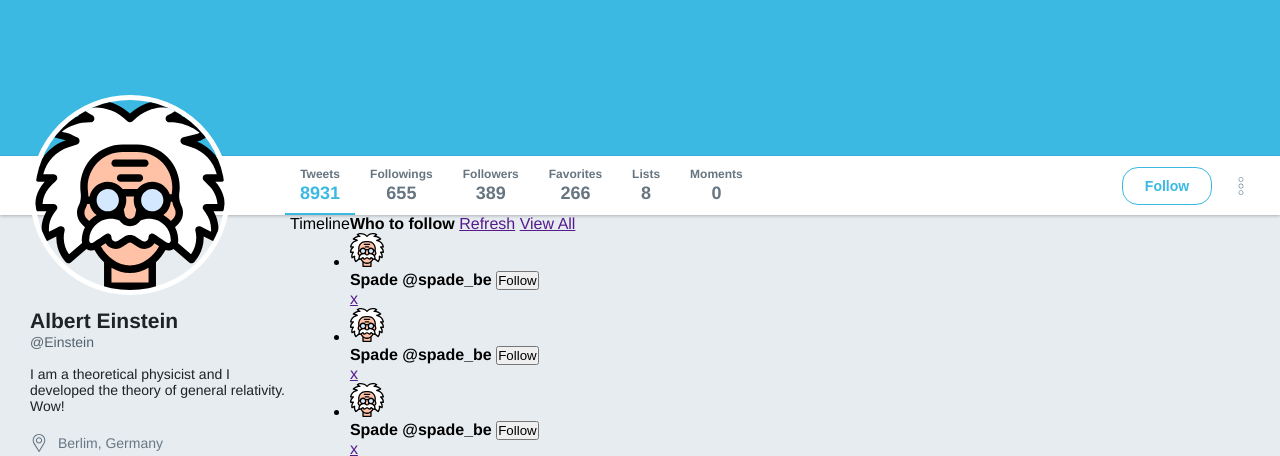
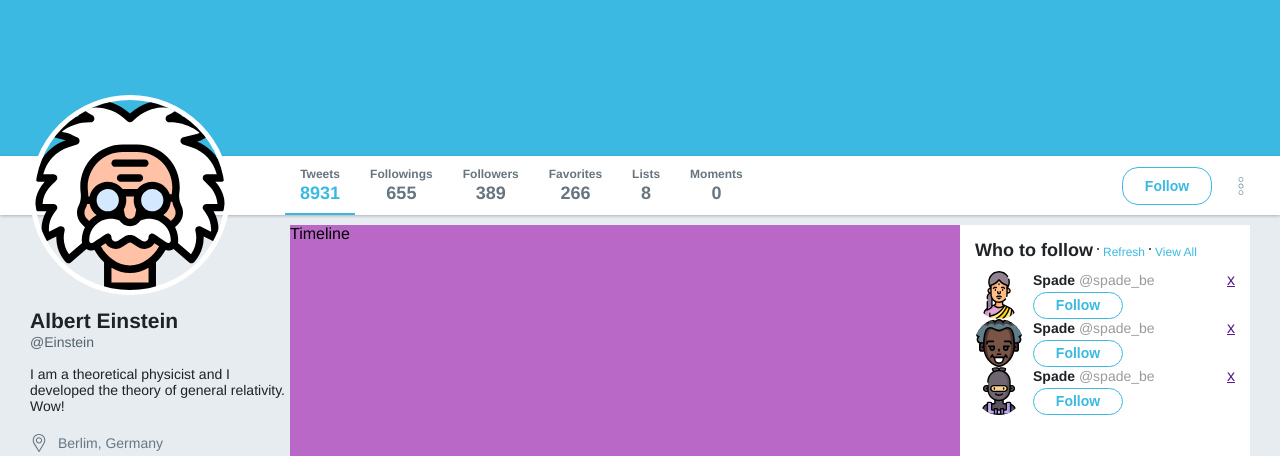
Before and after one commit to alexgomesnet3/twitter-flexbox, a plain HTML site: page index.html in a window 1280 px wide. Shown: the part 270-726 px from the top of the page. Drawn offline with Linux system fonts and the light colour scheme.

Commit message:
Working in profile info component

```diff
--- a/index.html
+++ b/index.html
@@ -133,7 +133,7 @@
           <ul>
             <li>
               <div class="profile">
-                <img src="./images/einstein.svg" alt="Einstein Avatar" width="34px">
+                <img src="./images/hindi_woman.svg" alt="My friend Hindi" >
                 <div class="info">
                   <strong>Spade <span>@spade_be</span></strong>
                   <button>Follow</button>
@@ -143,7 +143,7 @@
             </li>
             <li>
               <div class="profile">
-                <img src="./images/einstein.svg" alt="Einstein Avatar" width="34px">
+                <img src="./images/black_man.svg" alt="My friend" >
                 <div class="info">
                   <strong>Spade <span>@spade_be</span></strong>
                   <button>Follow</button>
@@ -153,7 +153,7 @@
             </li>
             <li>
               <div class="profile">
-                <img src="./images/einstein.svg" alt="Einstein Avatar" width="34px">
+                <img src="./images/ninja_avatar.svg" alt="Ninja friend" >
                 <div class="info">
                   <strong>Spade <span>@spade_be</span></strong>
                   <button>Follow</button>
--- a/style.css
+++ b/style.css
@@ -319,6 +319,102 @@ div.wrapper-content aside.profile .pictures ul li {
   margin: 0 5px 5px 0;
 }
 
-div.wrapper-content aside.widgets {
+div.wrapper-content .timeline {
+  flex: 1;
+  background: #ba68c8;
+  margin-top: 10px;
+}
+
+div.wrapper-content aside.widgtes {
   width: 290px;
+  margin-top: 10px;
 }
+
+div.wrapper-content aside.widgtes .widget {
+  background: #fff;
+  padding: 15px;
+}
+
+div.wrapper-content aside.widgtes .widget .title {
+  display: flex;
+  align-items: baseline;
+}
+
+div.wrapper-content aside.widgtes .widget .title strong {
+  font-size: 18px;
+  color: #1f2226;
+}
+
+div.wrapper-content aside.widgtes .widget .title a {
+  font-size: 12px;
+  color: #3bb9e3;
+  text-decoration: none;
+  position: relative;
+  padding-left: 10px;
+}
+
+div.wrapper-content aside.widgtes .widget .title a::before {
+  content: '';
+  width: 2px;
+  height: 2px;
+  border-radius: 50%;
+  background: #222;
+  position: absolute;
+  left: 4px;
+  top: 3px;
+}
+
+div.wrapper-content aside.widgtes .follow ul {
+  list-style: none;
+  margin-top: 10px;
+}
+
+div.wrapper-content aside.widgtes .follow ul li {
+  display: flex;
+  justify-content: space-between;
+}
+
+div.wrapper-content aside.widgtes .follow ul li .profile {
+  display: flex;
+  align-items: center;
+}
+
+div.wrapper-content aside.widgtes .follow ul li .profile img {
+  width: 48px;
+  height: 48px;
+  border-radius: 50%;
+}
+
+div.wrapper-content aside.widgtes .follow ul li .profile .info {
+  display: flex;
+  flex-direction: column;
+  margin-left: 10px;
+}
+
+div.wrapper-content aside.widgtes .follow ul li .profile .info strong {
+  font-size: 14px;
+  color: #1f2226;
+}
+
+div.wrapper-content aside.widgtes .follow ul li .profile .info strong span {
+  font-weight: normal;
+  color: #9a9a9a;
+}
+
+div.wrapper-content aside.widgtes .follow ul li .profile .info button {
+  display: flex;
+  align-items: center;
+  justify-content: center;
+
+  width: 90px;
+  height: 27px;
+
+  font-size: 14px;
+  font-weight: bold;
+  color: #3bb9e3;
+  background: #fff;
+  border: 1px solid #3bb9e3;
+  border-radius: 16px;
+  margin-top: 4px;
+  cursor: pointer;
+}
```
Also changed, not shown: images/black_man.svg (added), images/hindi_woman.svg (added), images/ninja_avatar.svg (added), images/old_man.svg (added), images/woman_avatar.svg (added).
